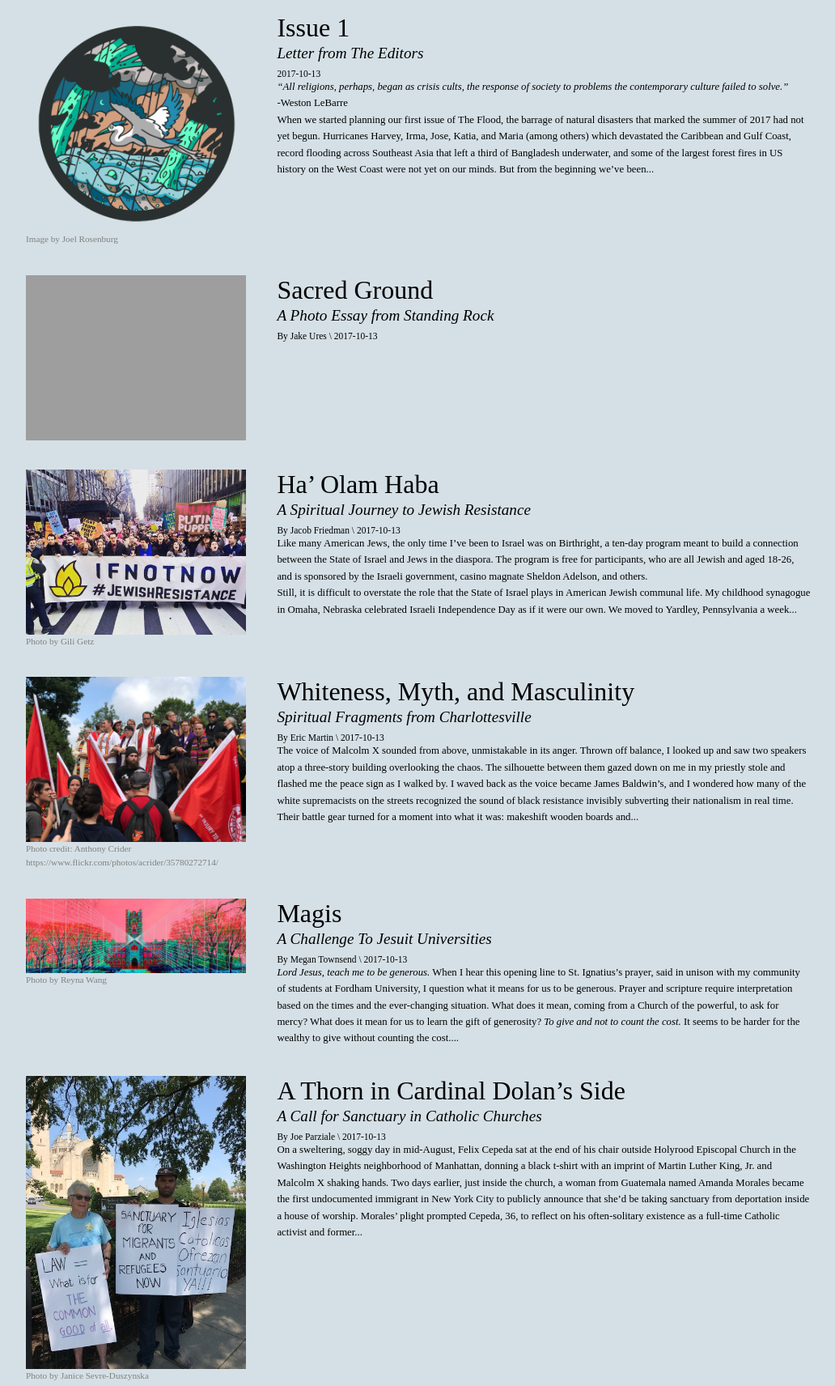
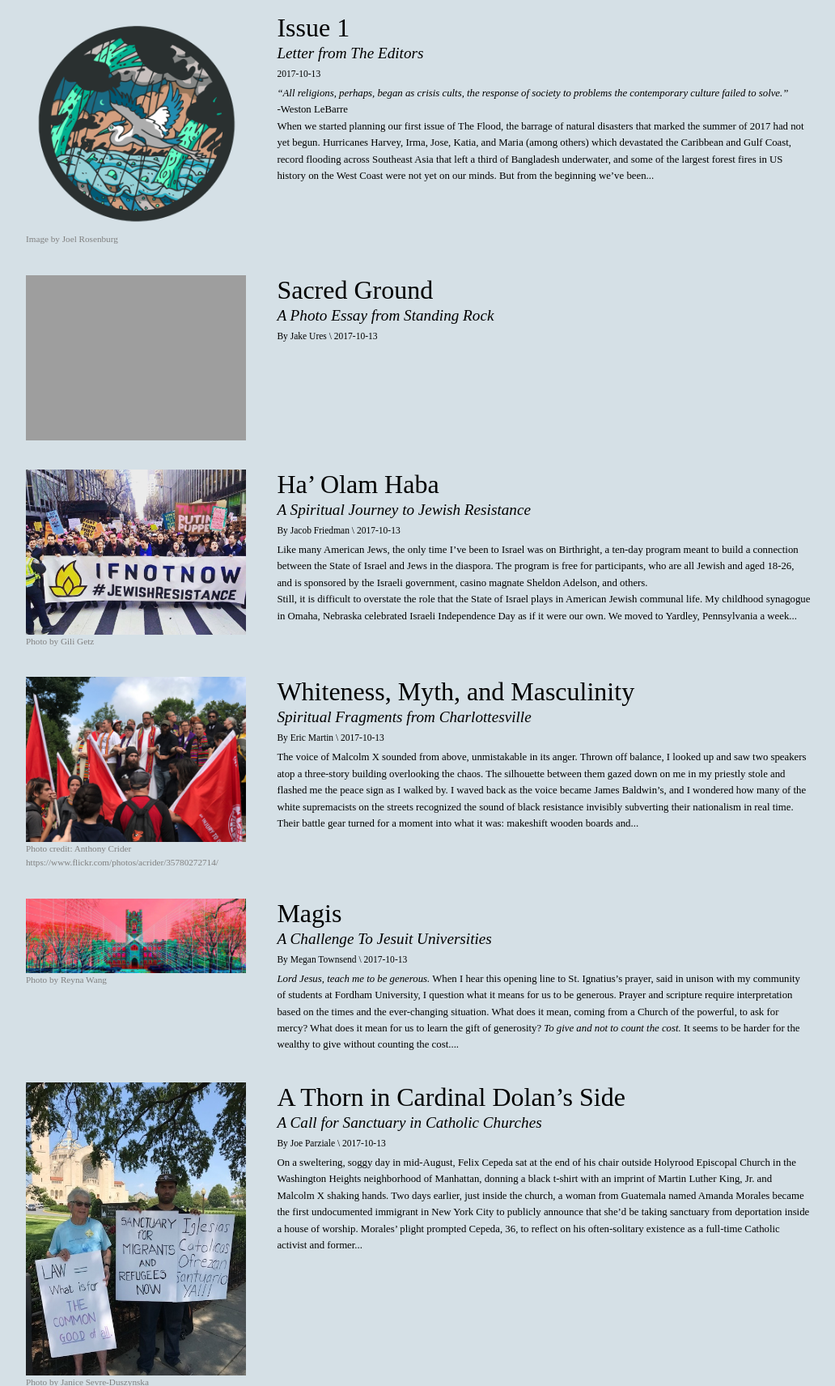
Before and after one commit to coreyjpoff/theflood, a Flask app: page /archive/ in a window 1280 px wide. Shown: the part 139-1851 px from the top of the page at 81% size, without its empty margins (123-1155 px from the left). Run offline with Flask 2, Linux system fonts and the light colour scheme; some web fonts are replaced; grey boxes are pictures that could not be loaded.

Commit message:
chore: Fix article typo; formatting

```diff
--- a/static/archive.css
+++ b/static/archive.css
@@ -69,7 +69,7 @@ article a h3 {
 
 article a .authorAndDate {
   font: 90% 'Droid Serif', serif;
-  padding: 8px 0 0 0;
+  padding: 8px 0;
   margin: 0;
 }
 
```
Also changed, not shown: flood.db.
